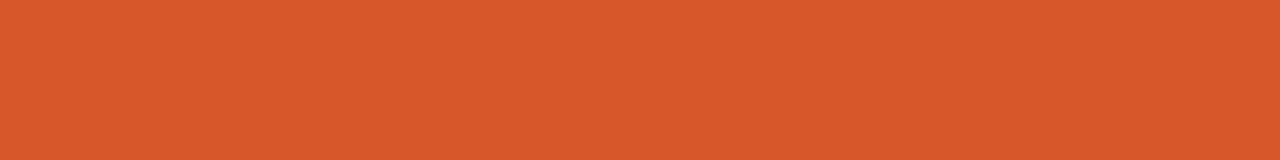
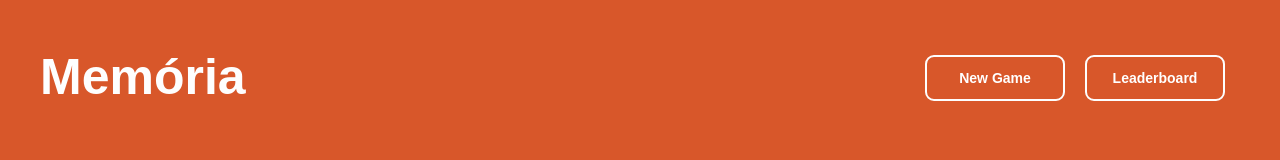
Before and after one commit to SerpentSveta/memory-game, a website built with Vite: page index.html in a window 1280 px wide. Built offline with nearby package versions, Linux system fonts and the light colour scheme; a web font is replaced by a local one.

Commit message:
feat: add game header

```diff
--- /dev/null
+++ b/src/components/header.js
@@ -0,0 +1,29 @@
+export function createHeader() {
+  const header = document.createElement('header');
+  header.className = 'header';
+
+  const title = document.createElement('h1');
+  title.textContent = 'Memória';
+  title.className = 'header__title';
+
+  header.append(title);
+
+  const buttonContainer = document.createElement('div');
+  buttonContainer.className = 'button__container';
+
+  header.append(buttonContainer);
+
+  const newGame = document.createElement('button');
+  newGame.type = 'button';
+  newGame.textContent = 'New Game';
+  newGame.className = 'header__button header__button--new-game';
+
+  const leaderboard = document.createElement('button');
+  leaderboard.type = 'button';
+  leaderboard.textContent = 'Leaderboard';
+  leaderboard.className = 'header__button header__button--leaderboard';
+
+  buttonContainer.append(newGame, leaderboard);
+
+  return header;
+}
--- a/src/main.js
+++ b/src/main.js
@@ -1,4 +1,10 @@
 import './style.css';
+import { createHeader } from './components/header';
+
+
 const app = document.createElement('div');
 app.className = 'app';
 document.body.append(app);
+
+const header = createHeader();
+app.append(header);
--- a/src/style.css
+++ b/src/style.css
@@ -13,9 +13,8 @@
   --background-modal: #e1d4c9;
   --background-modal-control: #665f55;
 
-  --font-family: "Princess Sofia", sans-serif;
+  --font-family: 'Princess Sofia', sans-serif;
 }
-
 
 html {
   box-sizing: border-box;
@@ -85,3 +84,51 @@ button {
   padding: 0 40px;
   position: relative;
 }
+
+.header {
+  margin-top: 40px;
+  display: flex;
+  justify-content: space-between;
+  align-items: center;
+}
+
+.header__title {
+  font-size: 50px;
+  color: var(--text-primary);
+}
+
+.button__container {
+  display: flex;
+  gap: 20px;
+  justify-content: space-between;
+  align-items: center;
+}
+
+.header__button {
+  position: relative;
+  overflow: hidden;
+  min-width: 140px;
+  height: 46px;
+  padding: 5px;
+  border: 2px solid var(--text-primary);
+  border-radius: 9px;
+  font-size: 14px;
+  font-weight: 700;
+  color: #fff;
+}
+
+.header__button::before {
+  content: '';
+  position: absolute;
+  top: 0;
+  left: 0;
+  width: 0;
+  height: 42px;
+  border-radius: 5px;
+  background: rgb(255 255 255 / 30%);
+  transition: all 1s ease;
+}
+
+.header__button:hover::before {
+  width: 100%;
+}
```
